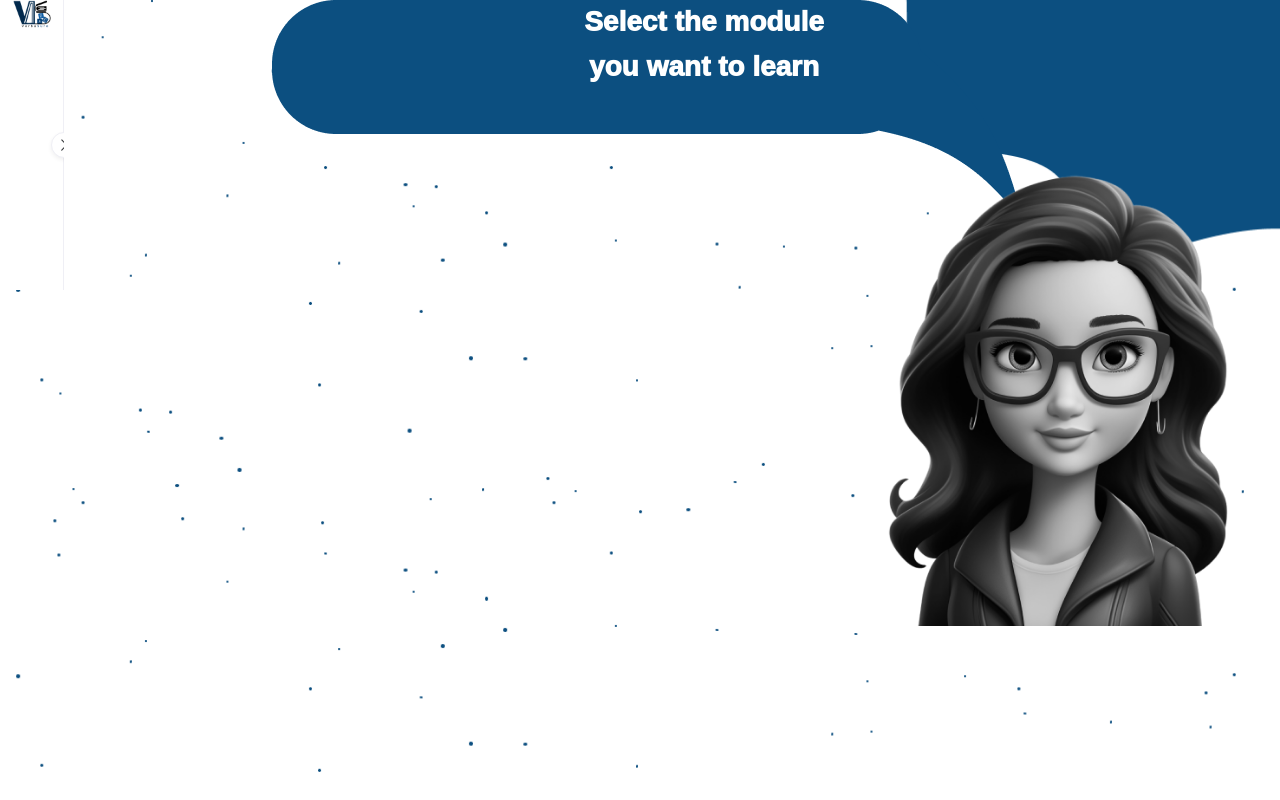
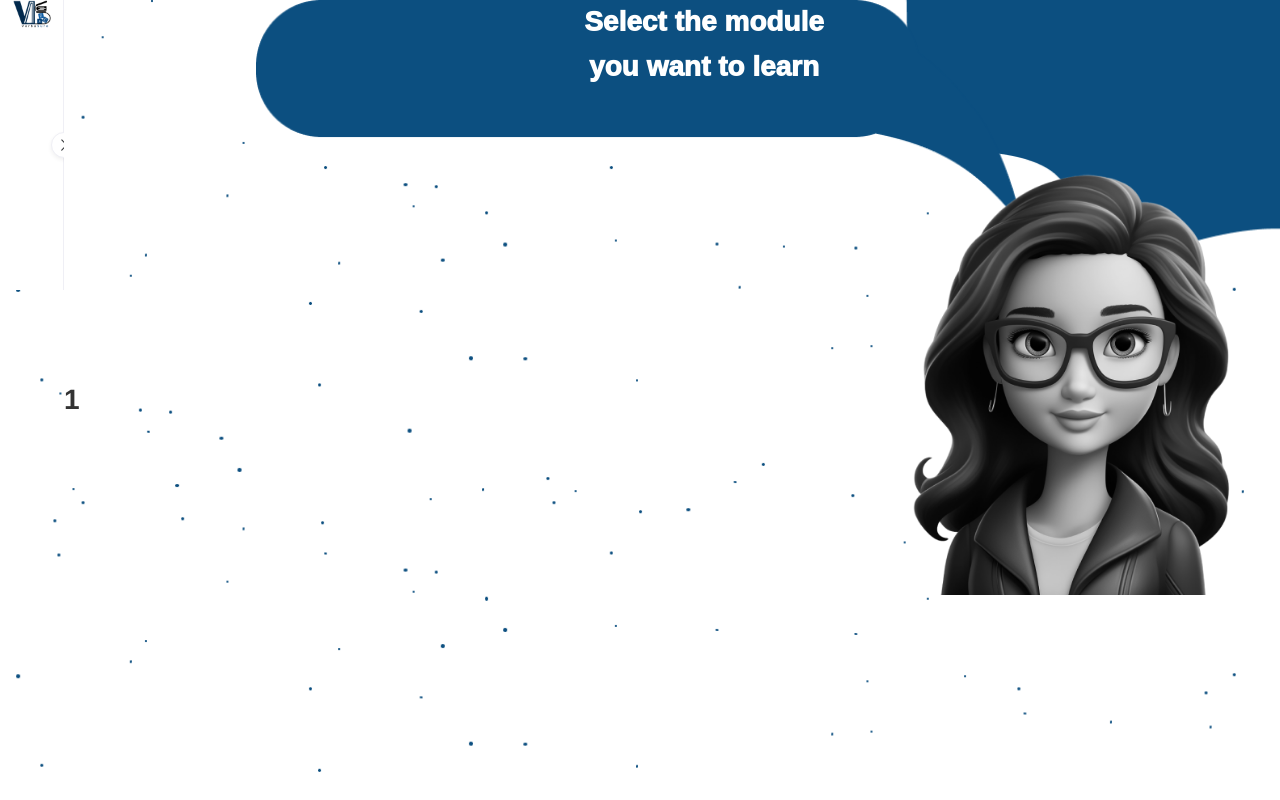
Before and after one commit to KeshaniEkanayake/new-english-app, a Vue app: page /SelectModule in a window 1280 px wide. Shown: the top 800 px of the page. Built offline with nearby package versions, Linux system fonts and the light colour scheme; some icons are missing.

Commit message:
SelectModule. vue page is partially done

```diff
--- a/src/App.vue
+++ b/src/App.vue
@@ -11,7 +11,7 @@ export default {
 }
 </script>
 
-<style>
+<style scoped>
 #app {
   font-family: Avenir, Helvetica, Arial, sans-serif;
   -webkit-font-smoothing: antialiased;
--- a/src/assets/css/main.css
+++ b/src/assets/css/main.css
@@ -1,4 +1,4 @@
-.background1{
+.background{
     /* background-image: url(../assets/images/backgrounds/proflevel-background.png); */
     background-image: url(../images/backgrounds/background.png);
     background-repeat: no-repeat;
@@ -6,6 +6,5 @@
     /* Center the background image */
     background-position: center ;
     min-height: 100vh;
-    display: flex;
-
+   display: flex;
 }
--- a/src/components/AvatarOne.vue
+++ b/src/components/AvatarOne.vue
@@ -15,9 +15,10 @@
   .avatar-container {
     position: absolute;
     top: 20%;
-    right: 2%; /* Adjust the left position as needed */
+  /* Adjust the left position as needed */
+    right: 2%;
     /* Add any styles for the text container here */
-    width: 30%;
+    width: 28%;
 
   }
 
--- a/src/components/CommentShape.vue
+++ b/src/components/CommentShape.vue
@@ -18,6 +18,8 @@ export default {
 .comment-shape {
   position: absolute; /* Make the container a positioning context */
   right: 20%;
+  width: 60%;
+  height: auto;
   /* send the shape image to the back */
   z-index: 0;
 
@@ -26,7 +28,7 @@ export default {
 .text-container {
   position: absolute;
   width: 100%; /* Make the text container cover the entire shape */
-  text-align: center; /* Center the text horizontally */
+  text-align: center center; /* Center the text horizontally */
   /* Add any styles for the text container here */
 
 
--- a/src/views/SelectModule.vue
+++ b/src/views/SelectModule.vue
@@ -1,17 +1,31 @@
 <template>
-  <div class="background1">
+    <div class="background">
       <SideNavigation/>
 
+      <div class="container">
+        <!-- first row -->
+        <div class="row">
           <CommentShape>
             <!-- Add dynamic text content here with a line break -->
             <div v-html="dynamicText"></div>
           </CommentShape>
+        </div>
 
-    <div class="outer-container">
 
+        <!-- second row -->
+        <div class="row">
+          <div class="nested-grid">
+            <!-- Content for the first column in the second row -->
+            <h1>1</h1>
+
+            <!-- Content for the second column in the second row -->
             <AvatarOne/>
           </div>
 
+
+
+       </div>
+      </div>
     </div>
 </template>
 
@@ -26,7 +40,8 @@
 
     export default defineComponent({
         components:{
-          SideNavigation, CommentShape, AvatarOne
+          SideNavigation,
+          CommentShape, AvatarOne
             },
 
             data() {
@@ -40,9 +55,25 @@
 
 <style scoped>
 
-  .outer-container{
-    display: flex;
-    justify-content: space-between; /* Align the content and AvatarOne component to the right */
+  .container {
+  display: grid;
+  grid-template-rows: auto auto; /* Two rows, the second one may adjust its height based on content */
+  /* Two equal-width columns in the second row */
+  /* grid-template-columns: 1fr 1fr;  */
 
 }
+
+.nested-grid {
+  display: grid;
+  grid-template-columns: 1fr 1fr; /* Two equal-width columns */
+  /* Gap between columns */
+  /* gap: 10px;  */
+}
+.row {
+  /* Styles for rows, if needed */
+}
+
+.column {
+  /* Styles for columns, if needed */
+}
 </style>
```
Lines whose indentation alone changed are shown as unchanged.
